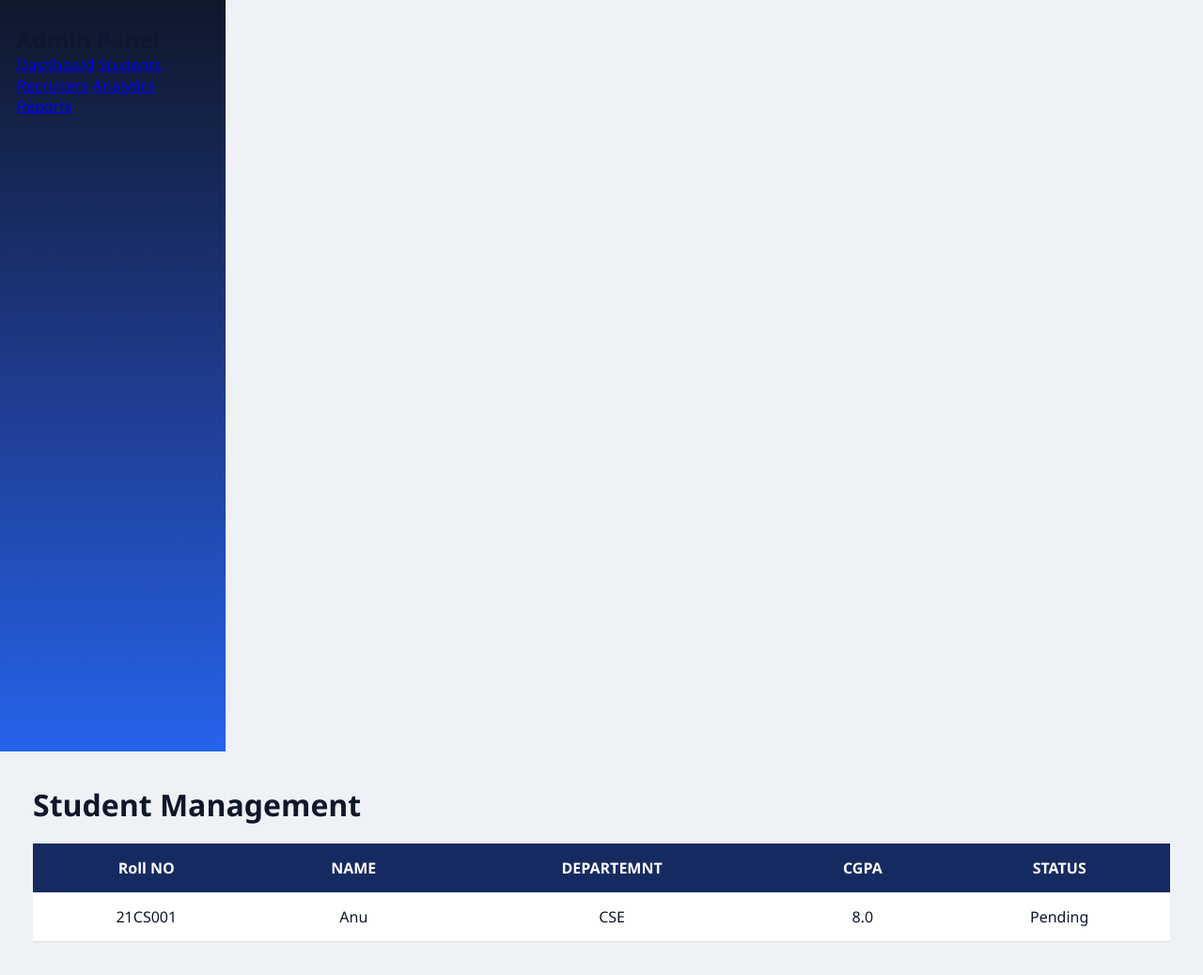
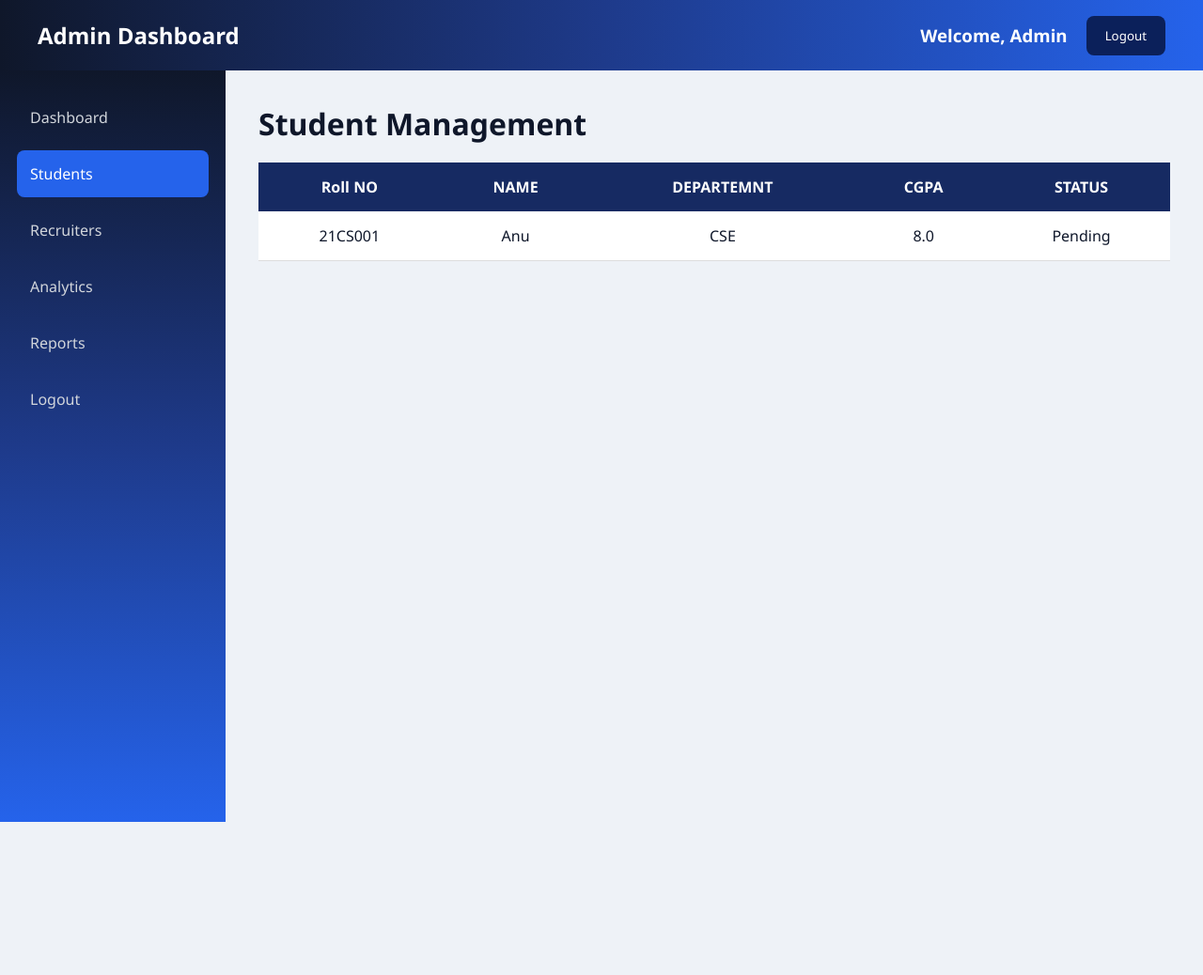
Before and after one commit to ambad-iii/Project, a Flask app: page /admin_students in a window 1280 px wide. Shown: the whole page at 94% size. After the commit the page ends 875 px from the top, so only its background shows below. Run offline with Flask 3, Linux system fonts and the light colour scheme; data comes from the database, SQL or seed files in the repository.

Commit message:
Revamp admin_students.html layout and navigation

```diff
--- a/College Placement Portal/templates/admin_students.html
+++ b/College Placement Portal/templates/admin_students.html
@@ -8,15 +8,27 @@
 
 </head>
 <body>
+    <div class="navbar">
+    <h1>Admin Dashboard</h1>
+
+        <div class="navbar-right">
+            <h3>Welcome, Admin</h3>
+
+            <a href="/logout">
+                <button class="logout-btn">Logout</button>
+            </a>
+        </div>
+    </div>
+    <div class="container">
         <div class="sidebar">
-
-    <h2>Admin Panel</h2>
-
-    <a href="/admin_dashboard">Dashboard</a>
-    <a href="/admin_students">Students</a>
-    <a href="/admin_recruiters">Recruiters</a>
-    <a href="/admin_analytics">Analytics</a>
-    <a href="/admin_reports">Reports</a>
+            <ul>
+                <li><a href="/admin_dashboard">Dashboard</a></li>
+                <li class="active"><a href="/admin_students">Students</a></li>
+                <li><a href="/admin_recruiters">Recruiters</a></li>
+                <li><a href="/admin_analytics">Analytics</a></li>
+                <li><a href="/admin_reports">Reports</a></li>
+                <li onclick="confirmLogout()">Logout</li>
+            </ul>
 
         </div>
 
@@ -44,6 +56,7 @@
             </table>
 
         </div>
+    </div>
 
 </body>
 </html>
```
Lines whose indentation alone changed are shown as unchanged.
